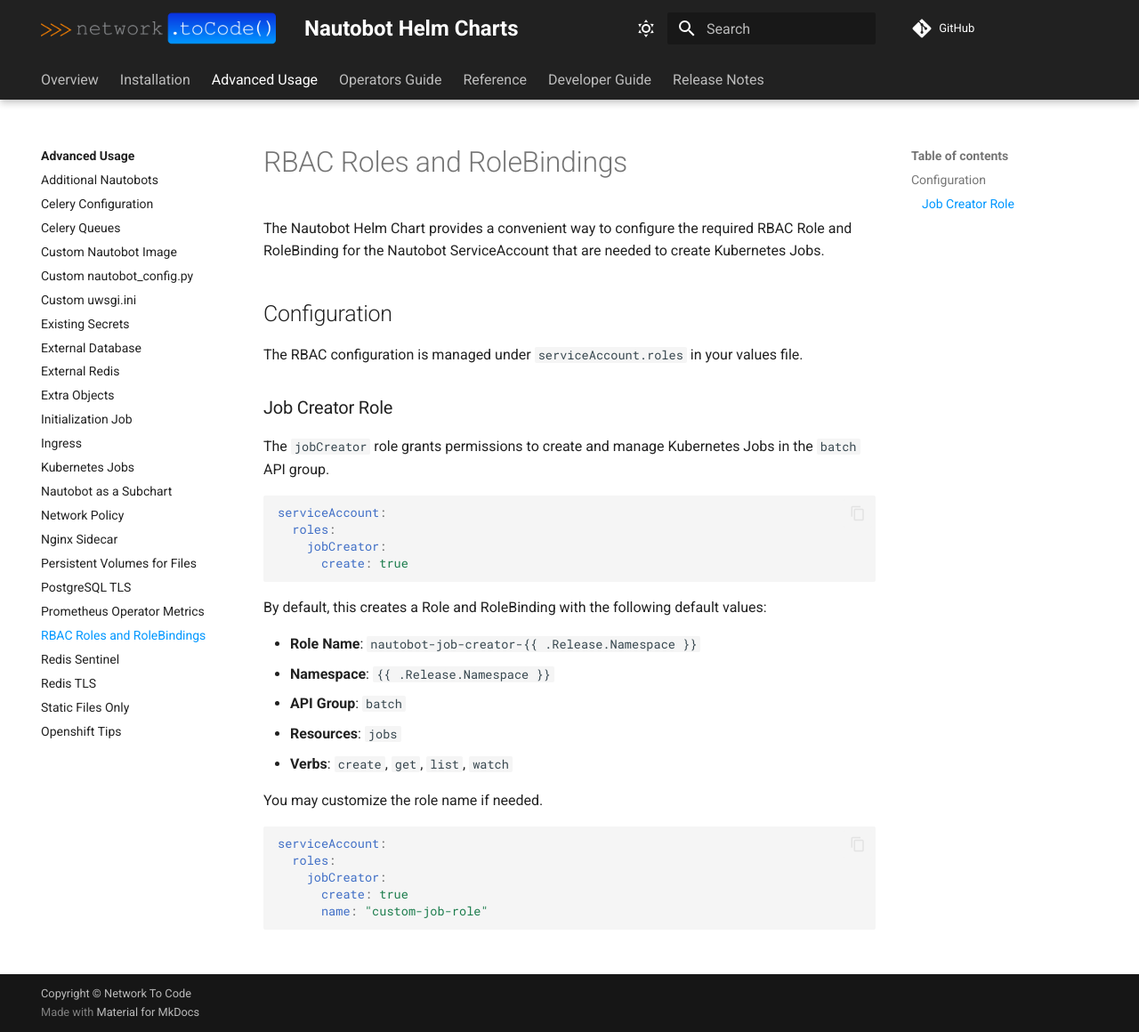
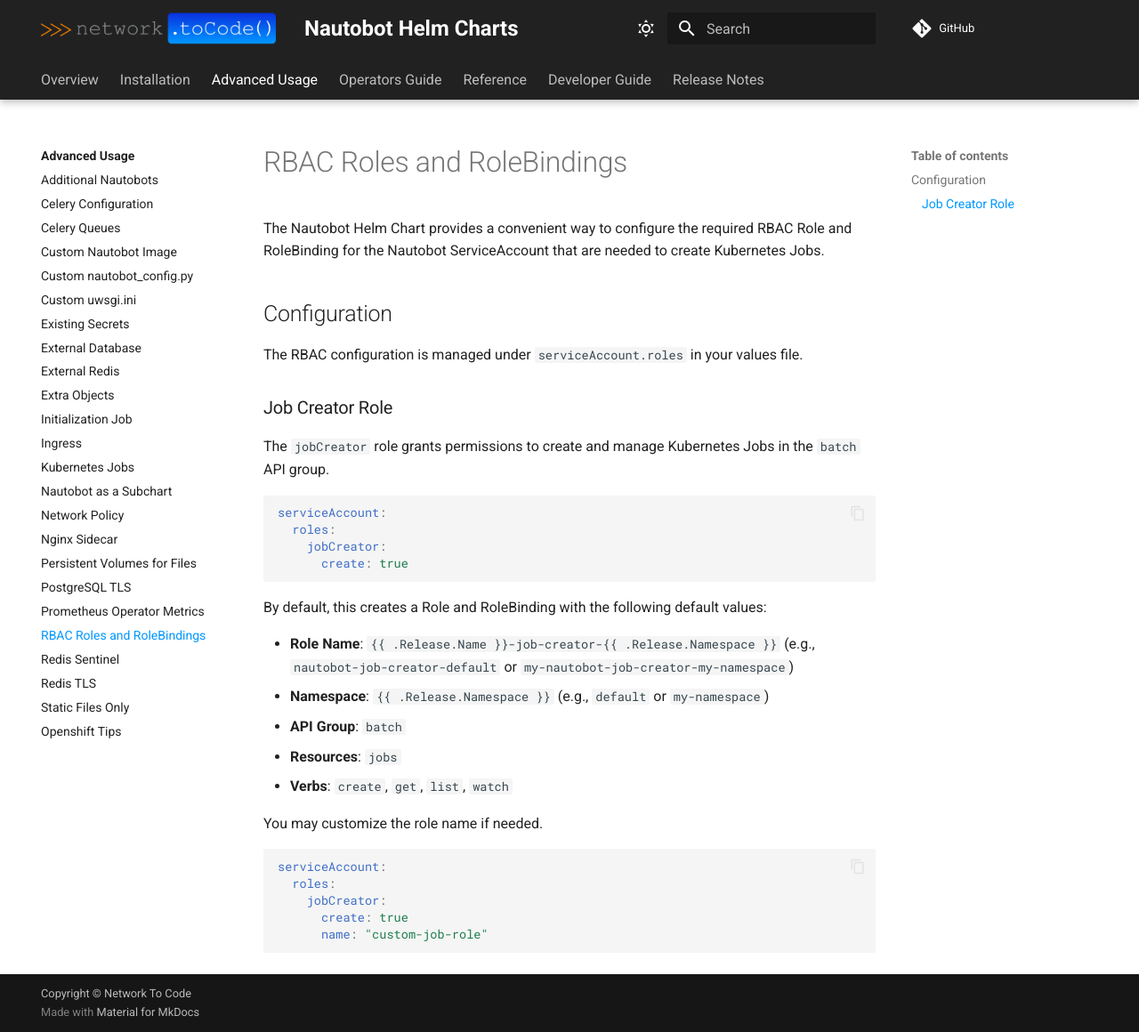
Before and after one commit to nautobot/helm-charts, an MkDocs documentation site: the page built from docs/advanced-features/rbac-roles.md, in a window 1280 px wide and 1160 px high. Shown: the whole window at 89% size. Built offline with MkDocs 1.6.1 and Material for MkDocs 9.7.7, drawn with Linux system fonts in a browser that asks for light colours; comment, search, counter and statistics services are not loaded.

```diff
--- a/docs/advanced-features/rbac-roles.md
+++ b/docs/advanced-features/rbac-roles.md
@@ -19,8 +19,8 @@
 
 By default, this creates a Role and RoleBinding with the following default values:
 
-- **Role Name**: `nautobot-job-creator-{{ .Release.Namespace }}`
-- **Namespace**: `{{ .Release.Namespace }}`
+- **Role Name**: `{{ .Release.Name }}-job-creator-{{ .Release.Namespace }}` (e.g., `nautobot-job-creator-default` or `my-nautobot-job-creator-my-namespace`)
+- **Namespace**: `{{ .Release.Namespace }}` (e.g., `default` or `my-namespace`)
 - **API Group**: `batch`
 - **Resources**: `jobs`
 - **Verbs**: `create`, `get`, `list`, `watch`
```
Also changed, not shown: 2 other files.
